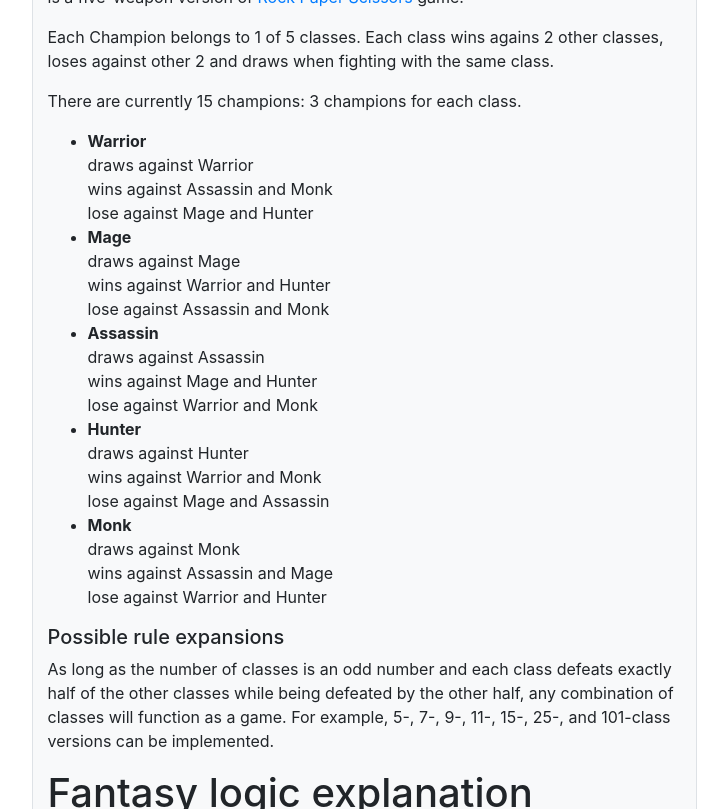
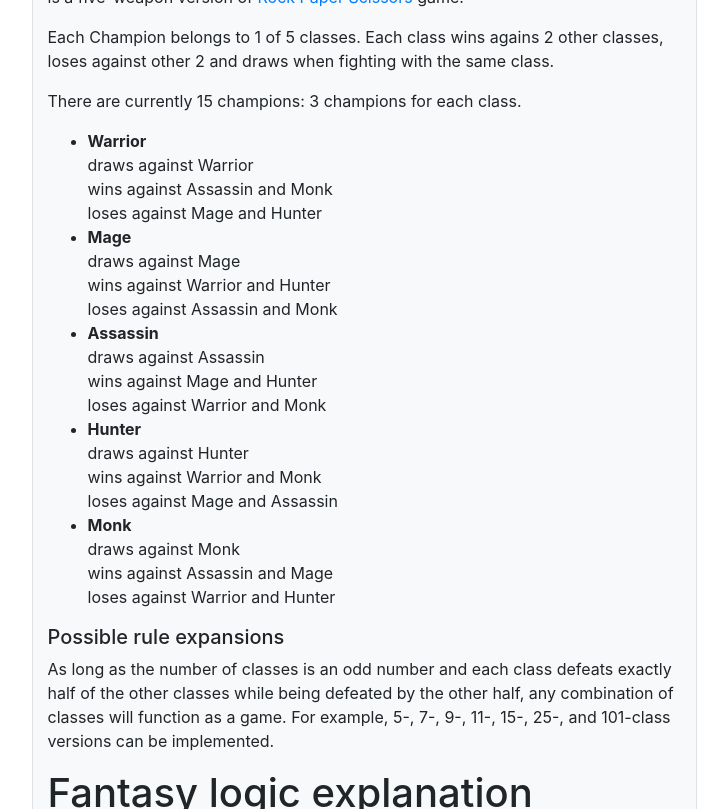
Before and after one commit to qual09/angular-battle-of-champions, an Angular app: page /#/how in a window 1280 px wide. Shown: the part 440-1249 px from the top of the page, without its empty margins (276-1004 px from the left). Built offline with nearby package versions, Linux system fonts and the light colour scheme.

Commit message:
typo fix

```diff
--- a/src/app/components/how/how.component.html
+++ b/src/app/components/how/how.component.html
@@ -25,23 +25,23 @@
         <li><strong>Warrior</strong> <br>
           draws against Warrior<br>
           wins against Assassin and Monk<br>
-          lose against Mage and Hunter</li>
+          loses against Mage and Hunter</li>
         <li><strong>Mage</strong> <br>
           draws against Mage<br>
           wins against Warrior and Hunter<br>
-          lose against Assassin and Monk</li>
+          loses against Assassin and Monk</li>
         <li><strong>Assassin</strong> <br>
           draws against Assassin<br>
           wins against Mage and Hunter<br>
-          lose against Warrior and Monk</li>
+          loses against Warrior and Monk</li>
         <li><strong>Hunter</strong> <br>
           draws against Hunter<br>
           wins against Warrior and Monk<br>
-          lose against Mage and Assassin</li>
+          loses against Mage and Assassin</li>
         <li><strong>Monk</strong> <br>
           draws against Monk<br>
           wins against Assassin and Mage<br>
-          lose against Warrior and Hunter</li>
+          loses against Warrior and Hunter</li>
       </ul>
       <h5>Possible rule expansions</h5>
       <p>
```
